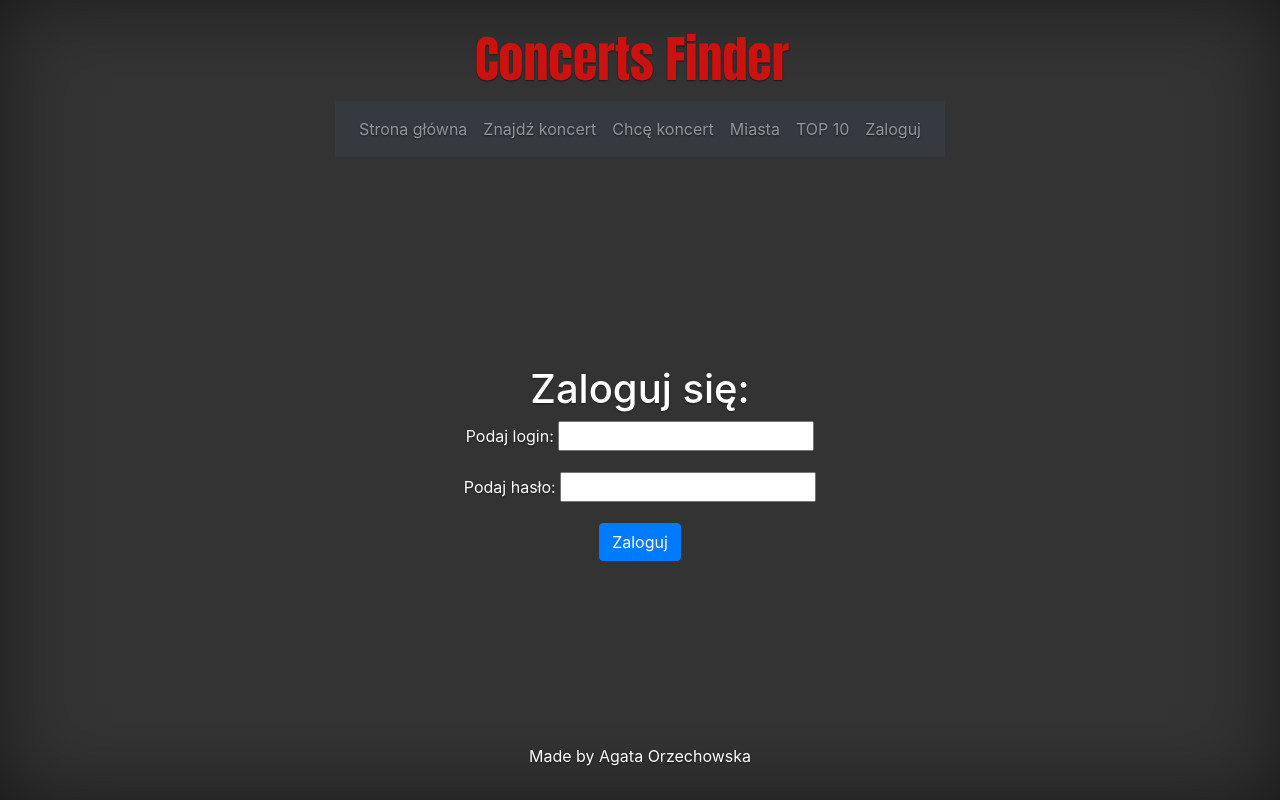
After one commit to Agata999/concerts-finder, a Django app: page /login/ in a window 1280 px wide. The commit adds this page. Run offline with Django 3.2, Linux system fonts and the light colour scheme; some libraries are stand-ins or nearby versions.

Commit message:
Login and logout

```diff
--- a/concerts/forms.py
+++ b/concerts/forms.py
@@ -83,3 +83,8 @@ class AddDreamConcertForm(forms.Form):
                                    queryset=Band.objects.all().order_by("name"),
                                    widget=forms.Select,
                                    required=False)
+
+
+class UserForm(forms.Form):
+    username = forms.CharField(label='Podaj login', max_length=64)
+    password = forms.CharField(label='Podaj hasło', widget=forms.PasswordInput)
--- a/concerts/templates/base.html
+++ b/concerts/templates/base.html
@@ -39,12 +39,12 @@
                     </li>
                     <li class="nav-item">
                          {%  if user.is_authenticated %}
-                             <a class="nav-link" href="#">
+                             <a class="nav-link" href="{% url 'logout' %}">
                                 Wyloguj z:<br>
                                  {{ user.username }}
                              </a>
                           {% else %}
-                              <a class="nav-link" href="#">Zaloguj</a>
+                              <a class="nav-link" href="{% url 'login' %}">Zaloguj</a>
                           {% endif %}
                     </li>
                   </ul>
--- /dev/null
+++ b/concerts/templates/login.html
@@ -0,0 +1,13 @@
+{% extends "base.html" %}
+
+{%  block content %}
+<h1>Zaloguj się: </h1>
+<form action="{% url 'login' %}" method="post">
+    <div class="fieldWrapper">
+        {% csrf_token %}
+        {{ form.as_p }}
+    </div>
+    <input type="submit" value="Zaloguj" class="btn btn-primary">
+</form>
+
+{% endblock %}
--- a/concerts/views.py
+++ b/concerts/views.py
@@ -4,7 +4,7 @@ from django.views import View
 from django.db.models import Count
 from .models import RealConcert, DreamConcert
 from .forms import SearchBandConcertsForm, SearchArtistConcertsForm, SearchDateConcertsForm, SearchDreamConcertForm, \
-    SearchCityConcertsForm, AddDreamConcertForm
+    SearchCityConcertsForm, AddDreamConcertForm, UserForm
 
 
 class LandingPage(View):
@@ -225,3 +225,26 @@ class AddDreamConcert(View):
             if band:
                 p.bands.add(band)
         return redirect("dreamconcert-likes", id=p.id)
+
+
+class LoginView(View):
+    def get(self, request):
+        form = UserForm()
+        return render(request, 'login.html', {"form": form})
+
+    def post(self, request):
+        form = UserForm(request.POST)
+        if form.is_valid():
+            username = form.cleaned_data['username']
+            password = form.cleaned_data['password']
+            user = authenticate(request, username=username, password=password)
+            if user is not None:
+                login(request, user)
+                return redirect('main-page')
+        return redirect('login')
+
+
+class LogoutView(View):
+    def get(self, request):
+        logout(request)
+        return redirect('main-page')
--- a/events_finder/urls.py
+++ b/events_finder/urls.py
@@ -17,7 +17,7 @@ from django.contrib import admin
 from django.urls import path, re_path
 from concerts.views import LandingPage, MainPage, ChooseFinder, BandConcertsFinder, ArtistConcertsFinder, \
     DateConcertsFinder, CityConcertsFinder, ConcertDetails, TopConcerts, LikeRealConcert, ListOfDreamConcerts, \
-    SearchDreamConcert, LikeDreamConcert, AddDreamConcert
+    SearchDreamConcert, LikeDreamConcert, AddDreamConcert, LoginView, LogoutView
 
 
 urlpatterns = [
@@ -36,4 +36,6 @@ urlpatterns = [
     path('search_dreamconcert/', SearchDreamConcert.as_view(), name='search-dreamconcert'),
     re_path(r'^like_dreamconcert/(?P<id>(\d)+)', LikeDreamConcert.as_view(), name='dreamconcert-likes'),
     path('add_dreamconcert/', AddDreamConcert.as_view(), name='add-dreamconcert'),
+    path('login/', LoginView.as_view(), name='login'),
+    path('logout/', LogoutView.as_view(), name='logout'),
 ]
```
